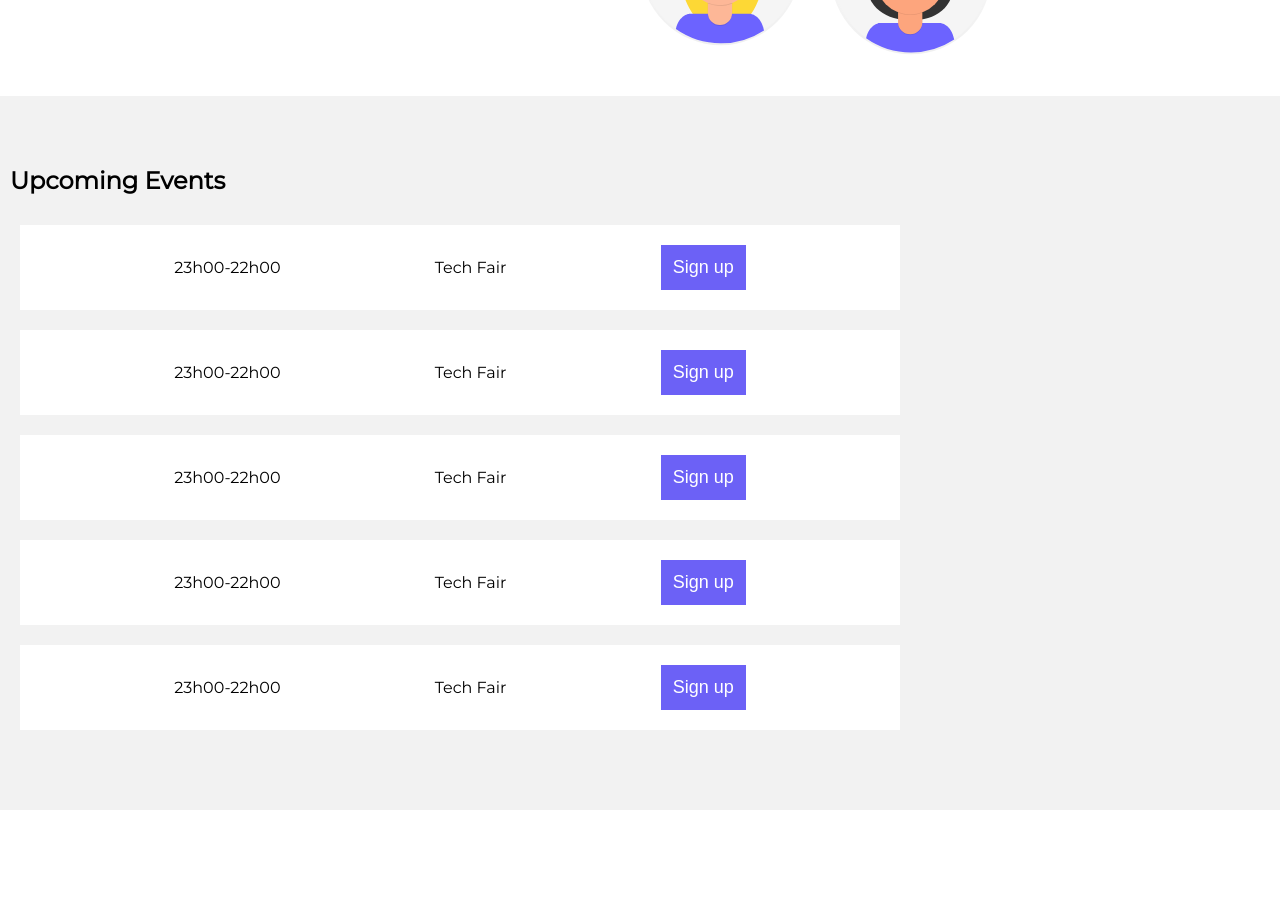
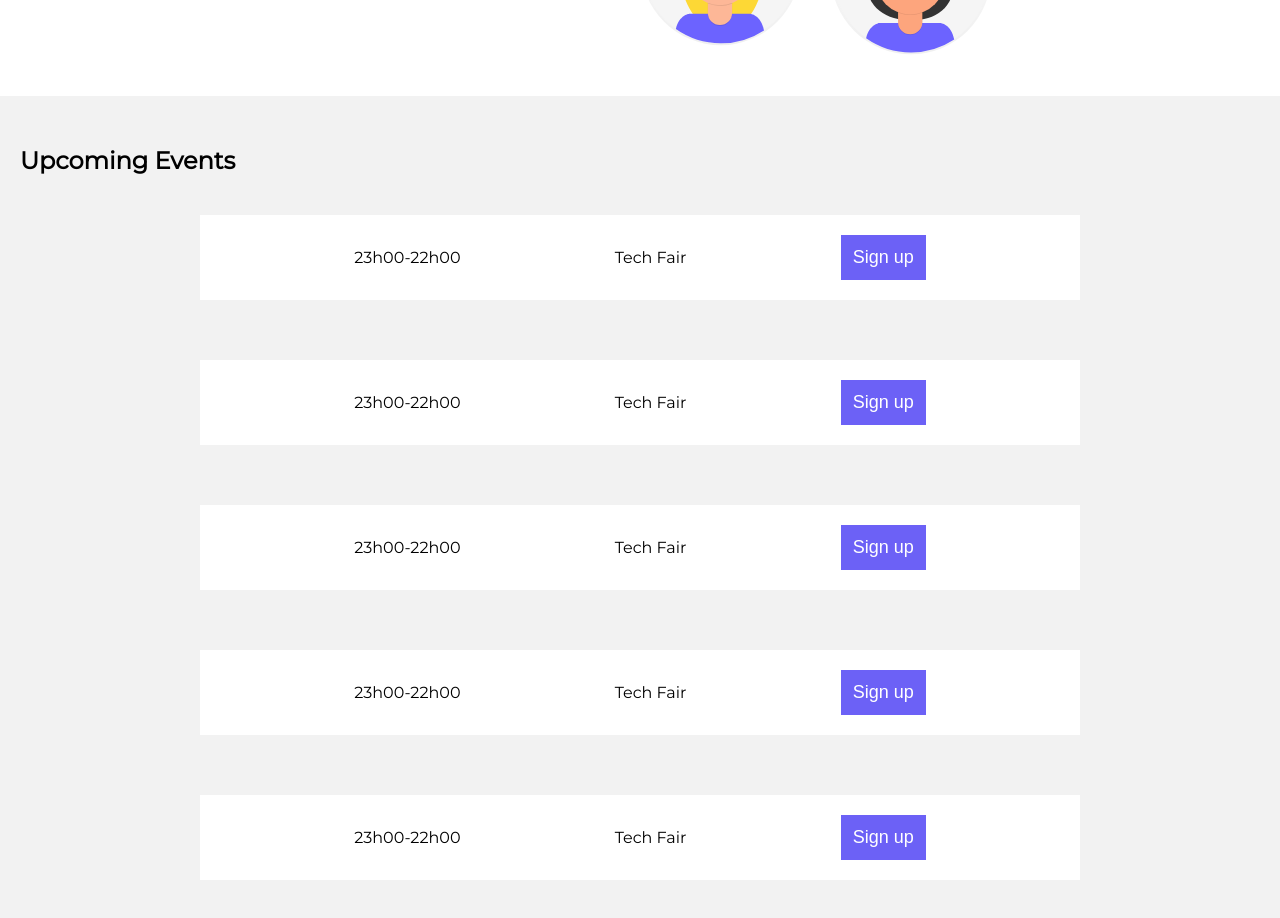
Before and after one commit to Renda02/event-app, a React (Create React App) app: page / in a window 1280 px wide. Shown: the part 580-1498 px from the top of the page. Before the commit the page ends 1390 px from the top, so only its background shows below. Built offline with nearby package versions, Linux system fonts and the light colour scheme.

Commit message:
Added Styled

```diff
--- a/src/App.css
+++ b/src/App.css
@@ -5,5 +5,7 @@
 }
 
 body{
-  font-family: 'Montserrat', sans-serif;;
+  font-family: 'Montserrat', sans-serif;
+   list-style: none;
+   text-decoration: none;
 }
--- a/src/components/Body.jsx
+++ b/src/components/Body.jsx
@@ -3,8 +3,9 @@ import styled from "styled-components"
 function Body() {
     return (
       <Wrapper>
+        {" "}
+        <Heading>Upcoming Events</Heading>
         <EventWrapper>
-          <Heading>Upcoming Events</Heading>
           <Box>
             <li>23h00-22h00</li>
             <li>Tech Fair</li>
@@ -12,6 +13,8 @@ function Body() {
               <Button type="submit" value="Sign up" />
             </li>
           </Box>
+        </EventWrapper>
+        <EventWrapper>
           <Box>
             <li>23h00-22h00</li>
             <li>Tech Fair</li>
@@ -19,6 +22,8 @@ function Body() {
               <Button type="submit" value="Sign up" />
             </li>
           </Box>
+        </EventWrapper>
+        <EventWrapper>
           <Box>
             <li>23h00-22h00</li>
             <li>Tech Fair</li>
@@ -26,6 +31,8 @@ function Body() {
               <Button type="submit" value="Sign up" />
             </li>
           </Box>
+        </EventWrapper>
+        <EventWrapper>
           <Box>
             <li>23h00-22h00</li>
             <li>Tech Fair</li>
@@ -33,6 +40,8 @@ function Body() {
               <Button type="submit" value="Sign up" />
             </li>
           </Box>
+        </EventWrapper>
+        <EventWrapper>
           <Box>
             <li>23h00-22h00</li>
             <li>Tech Fair</li>
@@ -40,8 +49,6 @@ function Body() {
               <Button type="submit" value="Sign up" />
             </li>
           </Box>
-
-
         </EventWrapper>
       </Wrapper>
     );
@@ -54,18 +61,23 @@ const Wrapper = styled.div`
   padding-top: 40px;
   padding-bottom: 40px;
   display: flex;
+  flex-direction: column;
   background: #f2f2f2;
 `;
 
 
 const EventWrapper = styled.div`
-  padding: 20px 0;
+  padding: 10px ;
+  display:flex;
+  align-items:center;
+  justify-content:center;
+
 `;
 
 const Box = styled.ul`
   width: 880px;
   display: flex;
-  flex-direction:flex-start;
+  display:flex-start;
   justify-content: space-evenly;
   align-items: center;
   list-style: none;
@@ -77,7 +89,7 @@ const Box = styled.ul`
 `;
 
 const Heading = styled.h2`
-padding:10px;`;
+padding:10px 20px;`;
 
 const Button = styled.input`
   border: 2px solid #6c61f6;
```
Lines whose indentation alone changed are shown as unchanged.
